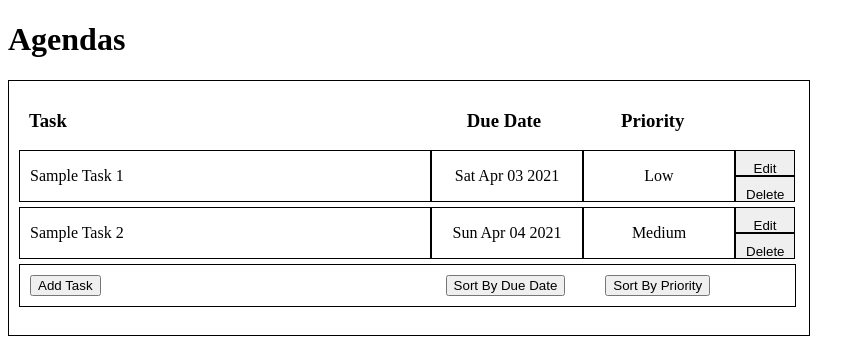
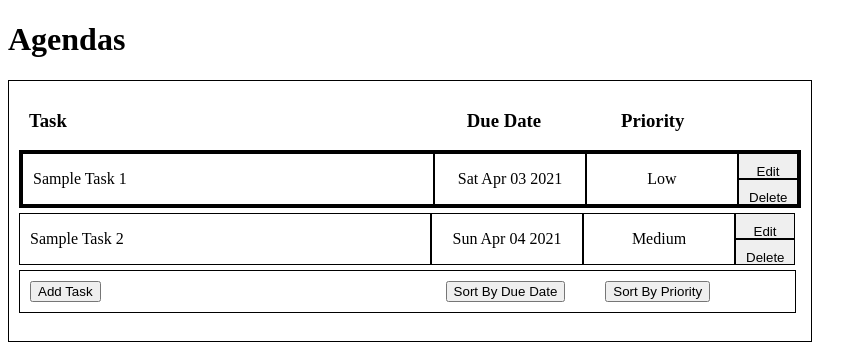
Before and after one commit to eazimmer/agendas, an Angular app: page / in a window 1280 px wide. In both pictures the pointer is over the element 409 px from the left and 178 px from the top of the page. Shown: the top 352 px of the page, without its empty margins (0-867 px from the left). Built offline with nearby package versions, Linux system fonts and the light colour scheme.

Commit message:
Added hover styling to tasks in TaskList component

```diff
--- a/src/app/task/task.component.css
+++ b/src/app/task/task.component.css
@@ -1,5 +1,9 @@
 .task {
-  padding-bottom: 5px;
+  margin-bottom: 5px;
+}
+
+.task:hover {
+  border: 3px solid black;
 }
 
 .task-title {
```
